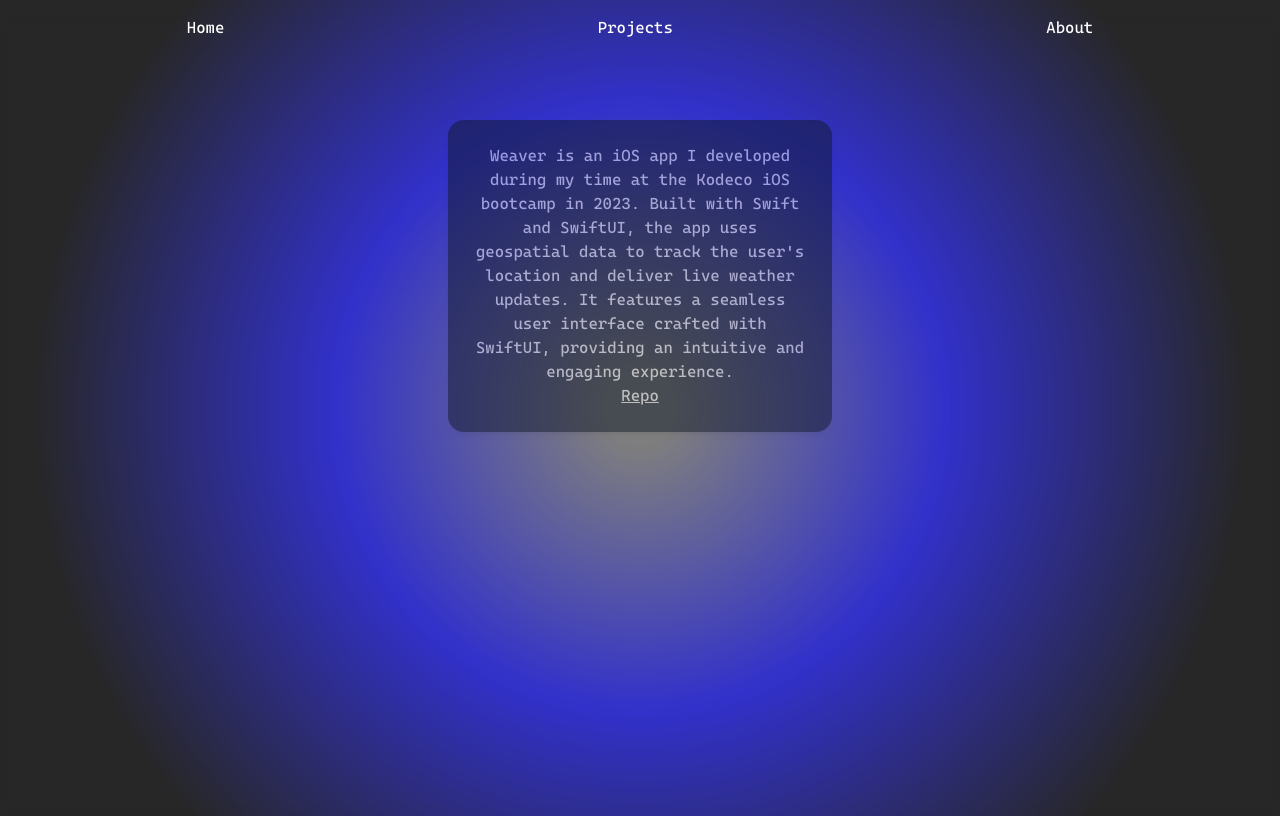
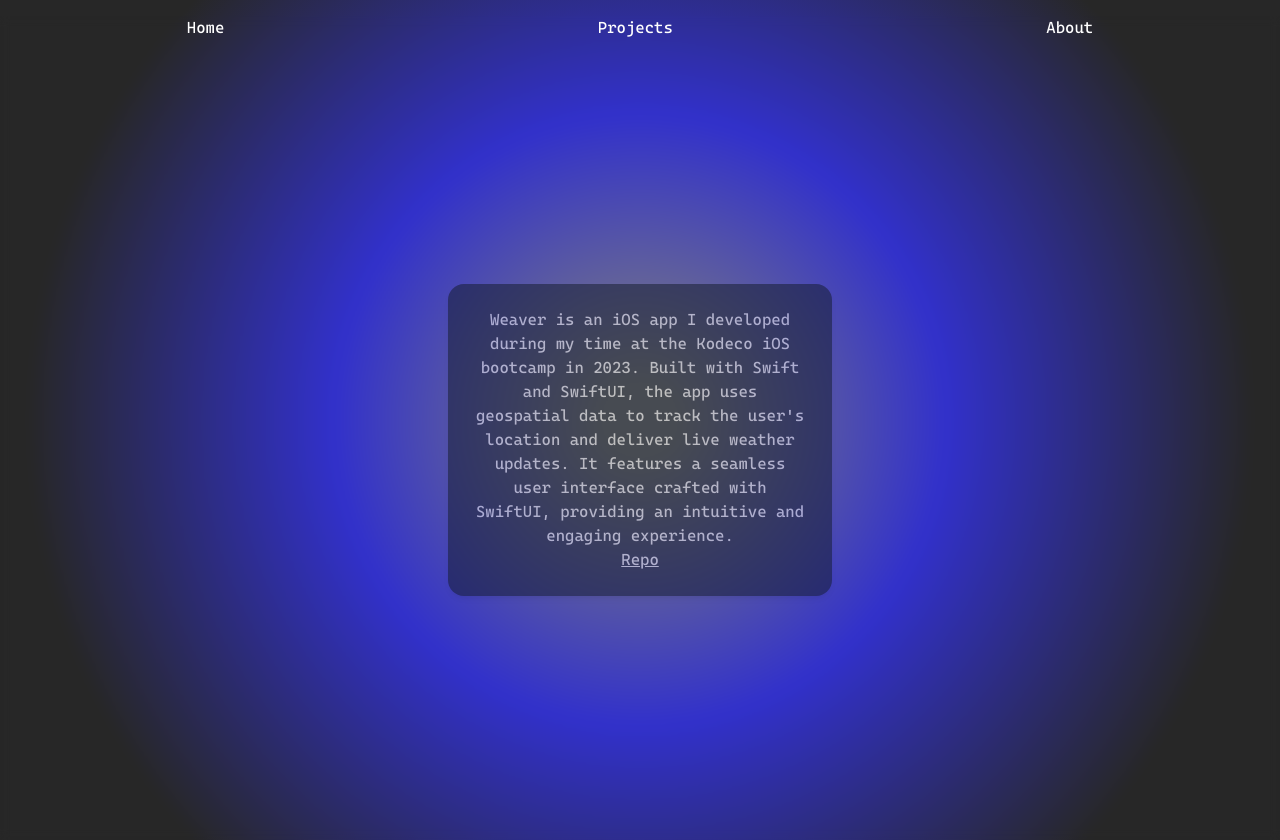
Before and after one commit to danj-jo/danjo, a Next.js app: page /projects/weaver in a window 1280 px wide. Before the commit the page ends 816 px from the top, so only its background shows below. Built offline with nearby package versions, Linux system fonts and the light colour scheme.

Commit message:
adjusted components to rest in the center for smaller screen sizes

```diff
--- a/app/about/page.tsx
+++ b/app/about/page.tsx
@@ -2,10 +2,10 @@
 import Image from "next/image"
 export default function About() {
     return (
-        <>
-            <div className="sm:w-96
-            text-center w-96 mx-auto  my-auto sm:mt-24 md:mt-20 p-6 bg-gray-900 opacity-50 text-white rounded-2xl shadow-md
-            ">
+        <div className="flex items-center justify-center h-screen overflow-hidden ">
+        <div className="sm:w-96
+        text-center w-96 p-6 bg-gray-900 opacity-50 text-white rounded-2xl shadow-md
+        overflow-hidden">
                 <p>
                     Dana Jones is a dedicated, self-taught engineer with industry experience building frontend and fullstack applications. His passion for design and seamless user experiences stems from a deep appreciation for art, aesthetics, and real-world utility.
                 </p>
@@ -30,6 +30,6 @@
                 </div>
             </div>
 
-        </>
+        </div>
     )
 }
--- a/app/components/ProjectDescription.tsx
+++ b/app/components/ProjectDescription.tsx
@@ -4,9 +4,10 @@
 }
 const ProjectDescription: React.FC<descriptionProps> = ({ description, url }: descriptionProps) => {
     return (
-        <div className="sm:w-1024
-            text-center lg:w-96 lg:mx-auto lg: my-auto lg:mt-20 p-6 bg-gray-900 opacity-50 text-white rounded-2xl shadow-md
-            flex-col flex-col justify-around">
+        <div className="flex items-center justify-center h-screen overflow-hidden ">
+        <div className="sm:w-96
+        text-center w-96 p-6 bg-gray-900 opacity-50 text-white rounded-2xl shadow-md
+        ">
             <p>
                 {description}
             </p>
@@ -16,6 +17,7 @@
 
 
         </div>
+        </div>
     )
 }
 
--- a/app/globals.css
+++ b/app/globals.css
@@ -38,12 +38,12 @@
   background-size: cover;
   backdrop-filter: blur(5px);
   width: 100%;
-  height: 100vh;
+  height: 100%;
   font-family: Arial, Helvetica, sans-serif;
   margin: 0;
   padding: 0;
   box-sizing: border-box;
-  overflow-x: hidden;
+  overflow: hidden;
 }
 
 .navlink {
--- a/app/page.tsx
+++ b/app/page.tsx
@@ -31,7 +31,7 @@
   }, [text, isDeleting, currentText]);
 
   return (
-    <div className="flex items-center justify-center mx-auto my-auto">
+    <div className="h-screen flex items-center justify-center mx-auto my-auto">
       <div className="
       text-white text-center text-2xl sm:w-1024
             text-center lg:w-96 lg:mx-auto lg: my-auto lg:mt-20 p-6 ">
--- a/app/projects/page.tsx
+++ b/app/projects/page.tsx
@@ -1,7 +1,7 @@
 import Project from "./project"
 export default function Projects() {
     return (
-        <div className="flex-col justify-center items-center sm: sm:m-24">
+        <div className=" h-screen flex flex-col justify-center p-6">
             <Project title="VELMA" stack="MERN, Espresso" />
             <Project title="TIKURI-CO" stack="MERN" />
             <Project title="MASTERMIND-REMIX" stack="MERN" />
--- a/app/projects/project.tsx
+++ b/app/projects/project.tsx
@@ -7,7 +7,7 @@
         <div className="">
             <a href={`projects/${title.toLowerCase()}`}>
                 <div className="
-               overflow-y-hidden m-3 md:m-2 flex justify-around md:justify-between bg-gray-900 rounded-2xl p-8 md:p-6 h-8 opacity-25 text-white items-center hover:bg-[#9e9e9e] hover:opacity-100 transition-colors duration-300 ease-in  ">
+               overflow-y-hidden m-3 md:m-2 flex justify-around sm:justify-between bg-gray-900 md:p-10 rounded-2xl p-6 md:p-6 sm:h-8 opacity-25 text-white items-center hover:bg-[#9e9e9e] hover:opacity-100 transition-colors duration-300 ease-in  ">
                     <p> {title} </p>
                     <p> {stack.toUpperCase()} </p>
                 </div>
```
Also changed, not shown: 1 other file (tests, documents, lock files or other folders).
